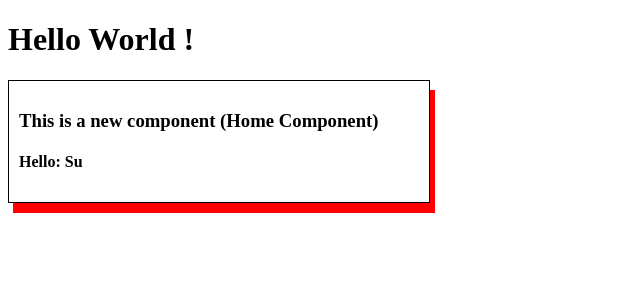
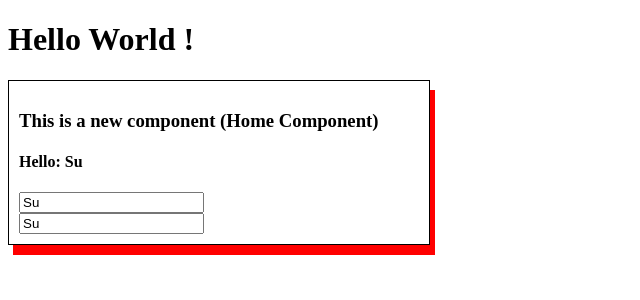
Before and after one commit to Tran-Du-Su/Angular12, an Angular app: page / in a window 1280 px wide. Shown: the top 300 px of the page, without its empty margins (0-640 px from the left). Built offline with nearby package versions, Linux system fonts and the light colour scheme.

Commit message:
DataBindingWithInput

```diff
--- a/src/app/home/home.component.html
+++ b/src/app/home/home.component.html
@@ -1,4 +1,8 @@
 <div class="test">
   <h3>This is a new component (Home Component)</h3>
   <h4>Hello: {{ name }}</h4>
+
+  <input type="text" value="{{ name }}" title="My name is:  {{ name }}">
+  <br>
+  <input type="text" [value]="name" [title]="'My name is: ' + name">
 </div>
```
